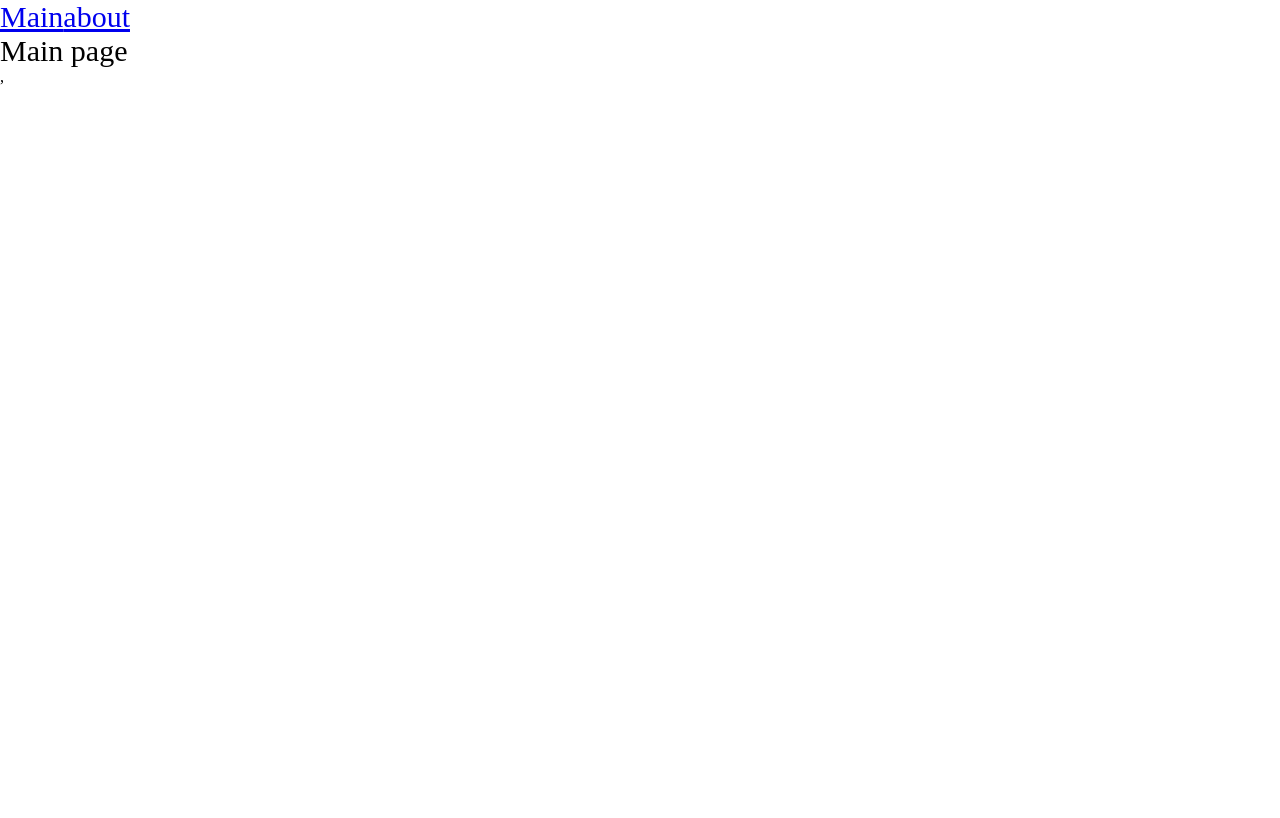
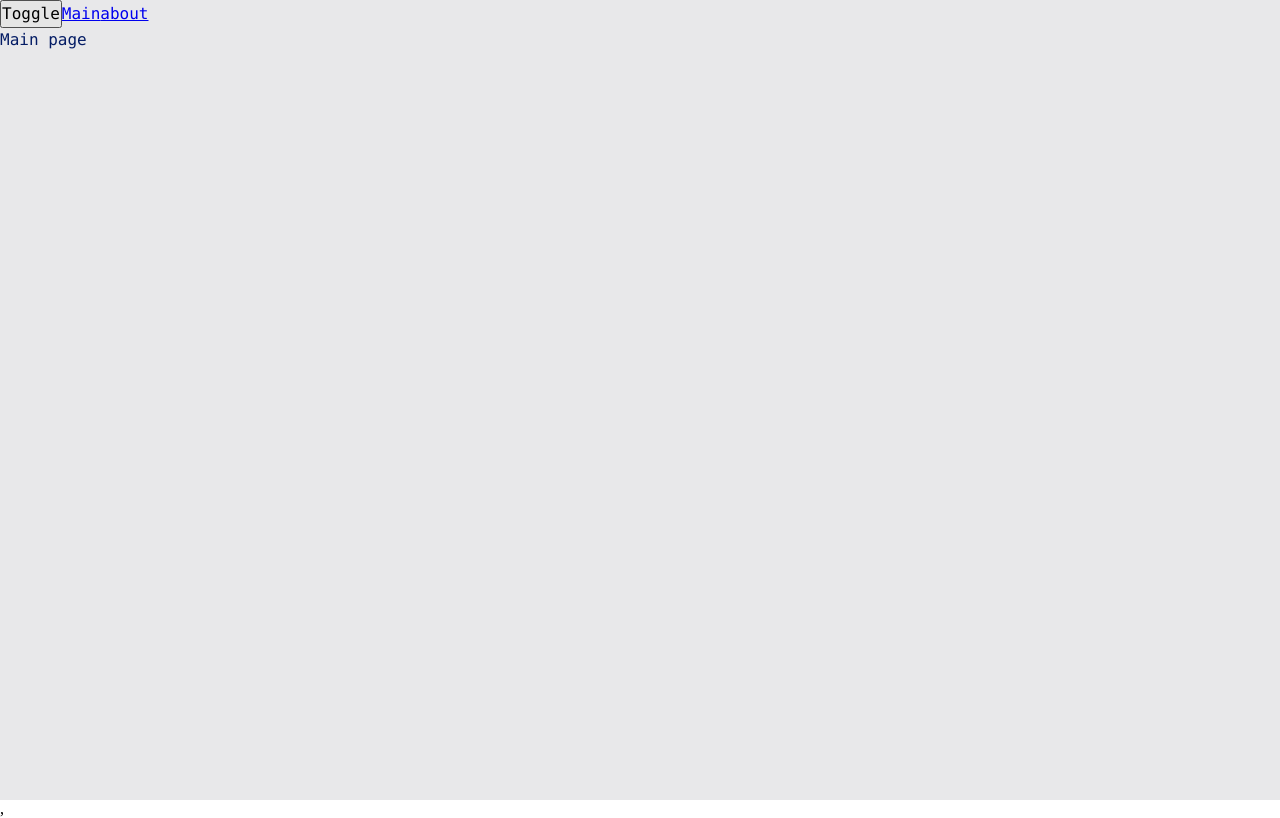
Before and after one commit to Aero385/production, a React app: page / in a window 1280 px wide. Built offline with nearby package versions, Linux system fonts and the light colour scheme.

Commit message:
set global scss variables and 2 theme modes, created theme hook saved in local storage for theme changing

```diff
--- a/src/App.tsx
+++ b/src/App.tsx
@@ -1,12 +1,19 @@
-import React, {Suspense} from 'react'
+import React, {Suspense, useContext} from 'react'
 import {Link, Route, Routes} from 'react-router-dom'
-import './index.scss'
+import './styles/index.scss'
 import {AboutPageAsync} from "./pages/AboutPage/AboutPage.async";
 import {MainPageAsync} from "./pages/MainPage/MainPage.async";
+import {Theme, ThemeContext} from "./theme/ThemeContext";
+import {useTheme} from "./theme/useTheme";
+
+
 
 export const App = () => {
+   const {theme, toggleTheme} = useTheme();
+
     return (
-        <div className='app'>
+        <div className={`app ${theme}`}>
+            <button onClick={toggleTheme}>Toggle</button>
             <Link to={'/'}>Main</Link>
             <Link to={'/about'}>about</Link>
             <Suspense fallback={<div>Loading...</div>}>
--- a/src/index.scss
+++ /dev/null
@@ -1,9 +0,0 @@
-* {
-  margin: 0;
-  padding: 0;
-  box-sizing: border-box;
-}
-
-.app {
-  font-size: 30px;
-}
--- a/src/index.tsx
+++ b/src/index.tsx
@@ -1,10 +1,13 @@
 import {render} from "react-dom";
 import {App} from "./App";
 import {BrowserRouter} from "react-router-dom";
+import ThemeProvider from "./theme/ThemeProvider";
 
 render(
     <BrowserRouter>
-        <App/>,
+        <ThemeProvider>
+            <App/>,
+        </ThemeProvider>
     </BrowserRouter>,
-document.getElementById('root')
+    document.getElementById('root')
 )
--- /dev/null
+++ b/src/styles/index.scss
@@ -0,0 +1,13 @@
+@import "reset";
+@import "variables/global";
+@import "themes/normal";
+@import "themes/dark";
+
+.app {
+  font: var(--font-m);
+
+  background: var(--bg-color);
+  color: var(--primary-color);
+
+  min-height: 100vh;
+}
--- /dev/null
+++ b/src/styles/reset.scss
@@ -0,0 +1,14 @@
+* {
+  margin: 0;
+  padding: 0;
+  box-sizing: border-box;
+}
+
+input,
+button,
+textarea,
+select {
+  margin: 0;
+
+  font: inherit;
+}
--- /dev/null
+++ b/src/styles/themes/dark.scss
@@ -0,0 +1,6 @@
+.app.dark {
+  --bg-color: #090949;
+
+  --primary-color: #049604;
+  --secondary-color: #04ff04;
+}
--- /dev/null
+++ b/src/styles/themes/normal.scss
@@ -0,0 +1,6 @@
+.app.light {
+  --bg-color: #e8e8ea;
+
+  --primary-color: #041c65;
+  --secondary-color: #0449e0;
+}
--- /dev/null
+++ b/src/styles/variables/global.scss
@@ -0,0 +1,11 @@
+:root {
+  --font-family-main: Consolas, 'Times New Roman', Serif;
+
+  --font-size-m: 16px;
+  --font-line-m: 24px;
+  --font-m: var(--font-size-m) / var(--font-line-m) var(--font-family-main);
+
+  --font-size-l: 24px;
+  --font-line-l: 32px;
+  --font-l: var(--font-size-l) / var(--font-line-l) var(--font-family-main);
+}
--- /dev/null
+++ b/src/theme/ThemeContext.tsx
@@ -0,0 +1,16 @@
+import {createContext} from "react";
+
+export enum Theme {
+    LIGHT = 'light',
+    DARK = 'dark',
+
+}
+
+export interface ThemeContextProps {
+    theme?: Theme;
+    setTheme?: (theme: Theme) => void;
+}
+
+export const ThemeContext = createContext<ThemeContextProps>({})
+
+export const LOCAL_STORAGE_THEME_KEY = 'theme';
--- /dev/null
+++ b/src/theme/ThemeProvider.tsx
@@ -0,0 +1,21 @@
+import React, {FC, useMemo, useState} from 'react';
+import {LOCAL_STORAGE_THEME_KEY, Theme, ThemeContext} from "./ThemeContext";
+
+const defaultTheme = localStorage.getItem(LOCAL_STORAGE_THEME_KEY) as Theme || Theme.LIGHT;
+
+const ThemeProvider: FC = ({children}) => {
+    const [theme, setTheme] = useState<Theme>(defaultTheme);
+
+    const defaultProps = useMemo(() => ({
+        theme: theme,
+        setTheme: setTheme,
+    }), [theme]);
+
+    return (
+        <ThemeContext.Provider value={defaultProps}>
+            {children}
+        </ThemeContext.Provider>
+    );
+};
+
+export default ThemeProvider;
--- /dev/null
+++ b/src/theme/useTheme.tsx
@@ -0,0 +1,21 @@
+import {LOCAL_STORAGE_THEME_KEY, Theme, ThemeContext} from "./ThemeContext";
+import {useContext} from "react";
+
+interface UseThemeResult {
+    toggleTheme: () => void;
+    theme: Theme;
+}
+
+export function useTheme(): UseThemeResult {
+    const {theme, setTheme} = useContext(ThemeContext);
+    const toggleTheme = () => {
+        const newTheme = theme === Theme.DARK ? Theme.LIGHT : Theme.DARK;
+        setTheme(newTheme);
+        localStorage.setItem(LOCAL_STORAGE_THEME_KEY, newTheme)
+    }
+
+    return {
+        theme,
+        toggleTheme,
+    }
+}
```
